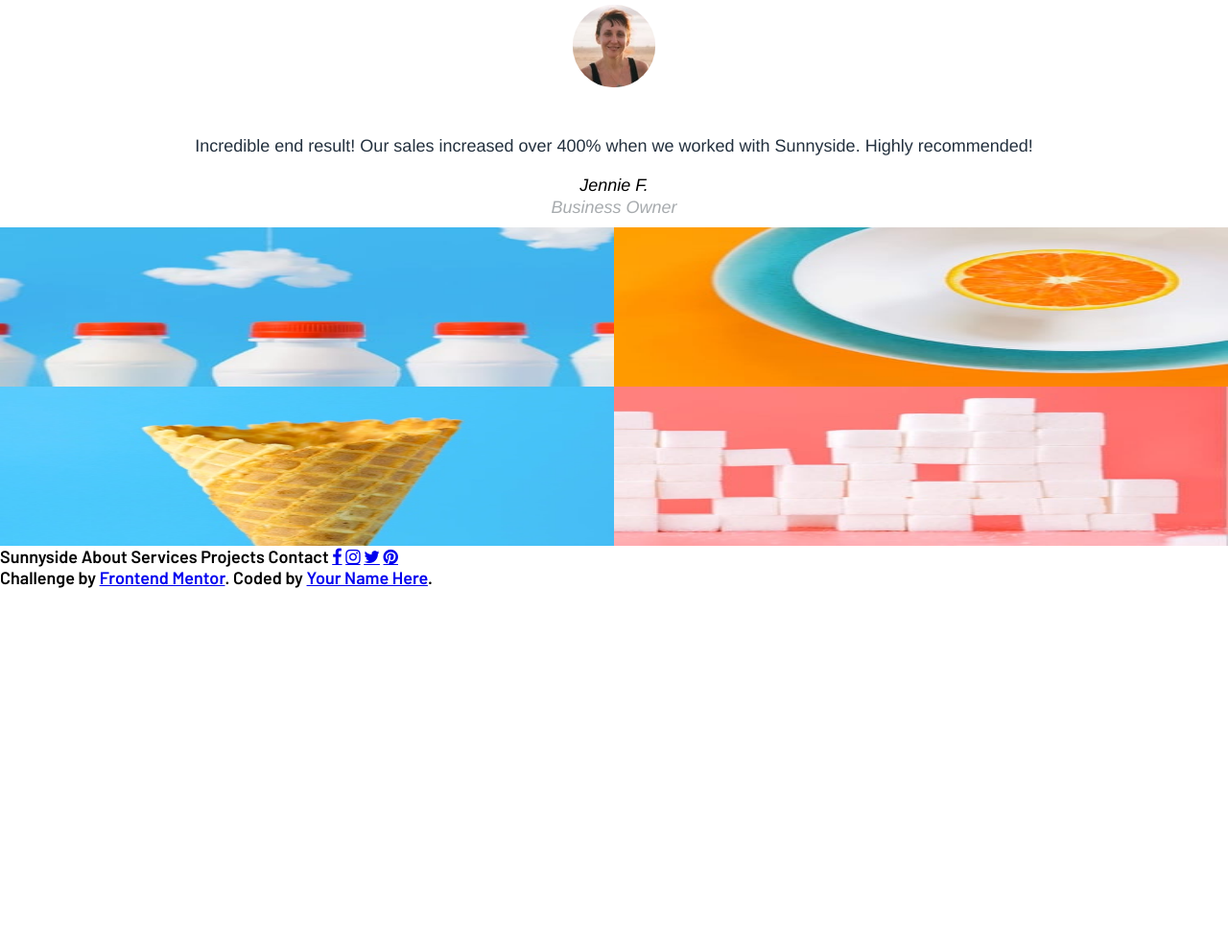
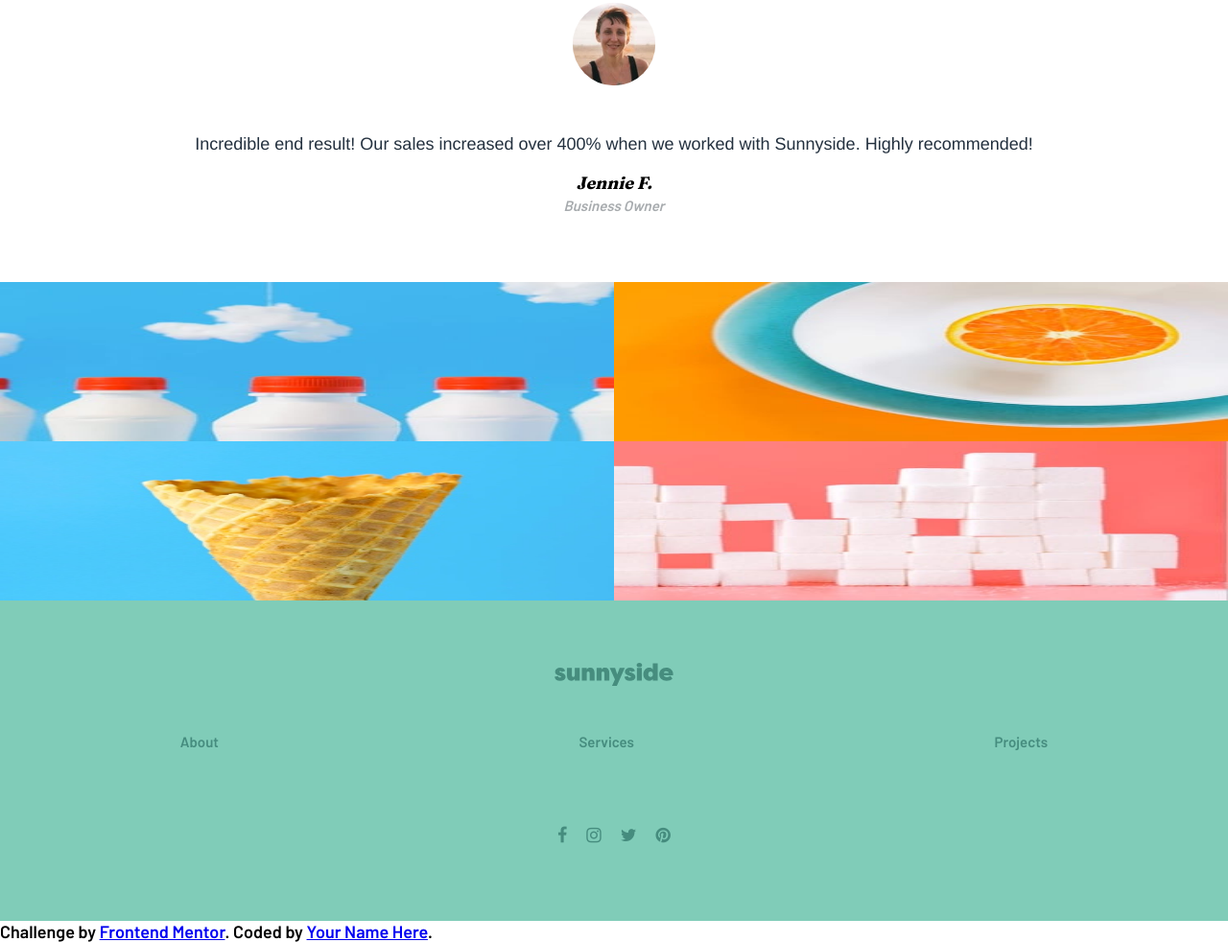
Before and after one commit to AdnanGondal/sunny-side-agency, a plain HTML site: page index.html in a window 1280 px wide. Shown: the part 5154-6136 px from the top of the page at 96% size. Before the commit the page ends 5767 px from the top, so only its background shows below. Drawn offline with Linux system fonts and the light colour scheme.

Commit message:
footer done

```diff
--- a/index.html
+++ b/index.html
@@ -125,16 +125,22 @@
     </section>
 
 
-    <footer>
-        Sunnyside
+    <footer class="footer">
+        <div class="footer-logo-container">
+            <img class="logo-image-footer" src="images/logo.svg" alt="sunnyside logo">
+        </div>
+        <div class="footer-links">
             <a>About</a>
             <a>Services</a>
             <a>Projects</a>
-            <a>Contact</a>
+         </div>
+         <div class="footer-icons-container">
             <a href="#" class="fa fa-facebook"></a>
             <a href="#" class="fa fa-instagram"></a>
             <a href="#" class="fa fa-twitter"></a>
             <a href="#" class="fa fa-pinterest"></a>
+         </div>
+
     </footer>
 
 </main>
--- a/styles/style.css
+++ b/styles/style.css
@@ -186,13 +186,14 @@ h1 {
 }
 
 .testimonial .author {
-  font-family: Helvetica, sans-serif;
+  font-family: "Fraunces", serif;
 }
 
 .testimonial .company {
-  font-family: Helvetica, sans-serif;
+  font-family: "Barlow", sans-serif;
   color: hsl(210, 4%, 67%);
   font-weight: lighter;
+  font-size: smaller;
 }
 
 .place-holder-images {
@@ -205,6 +206,40 @@ h1 {
   background-repeat: no-repeat;
   height: 332px;
   width: 100%;
+  margin-top: 70px;
+}
+
+.logo-image-footer {
+  filter: invert(50%) sepia(94%) saturate(203%) hue-rotate(118deg)
+    brightness(81%) contrast(90%);
+  padding-top: 65px;
+}
+
+.footer {
+  background-color: #80ccb8;
+}
+
+.footer-logo-container {
+  text-align: center;
+}
+.footer-links {
+  color: hsl(168, 34%, 41%);
+  font-size: smaller;
+  display: flex;
+  justify-content: space-around;
+  padding-top: 45px;
+}
+
+.footer-icons-container {
+  display: flex;
+  justify-content: center;
+  padding: 80px 0px;
+}
+
+.footer-icons-container a {
+  padding: 0px 10px;
+  color: hsl(168, 34%, 41%);
+  text-decoration: none;
 }
 /* DESKTOP */
 
```
Also changed, not shown: 2 other files.
